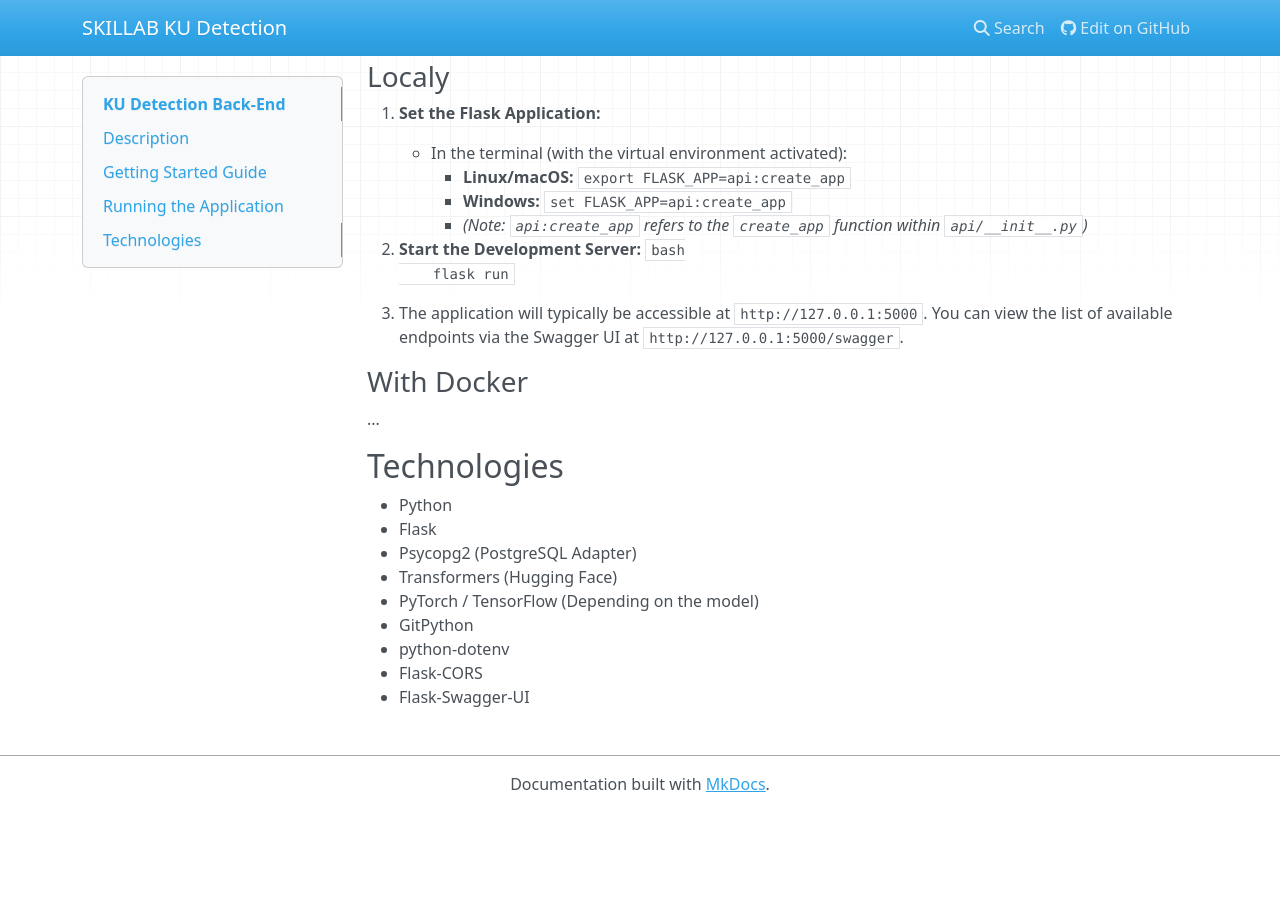
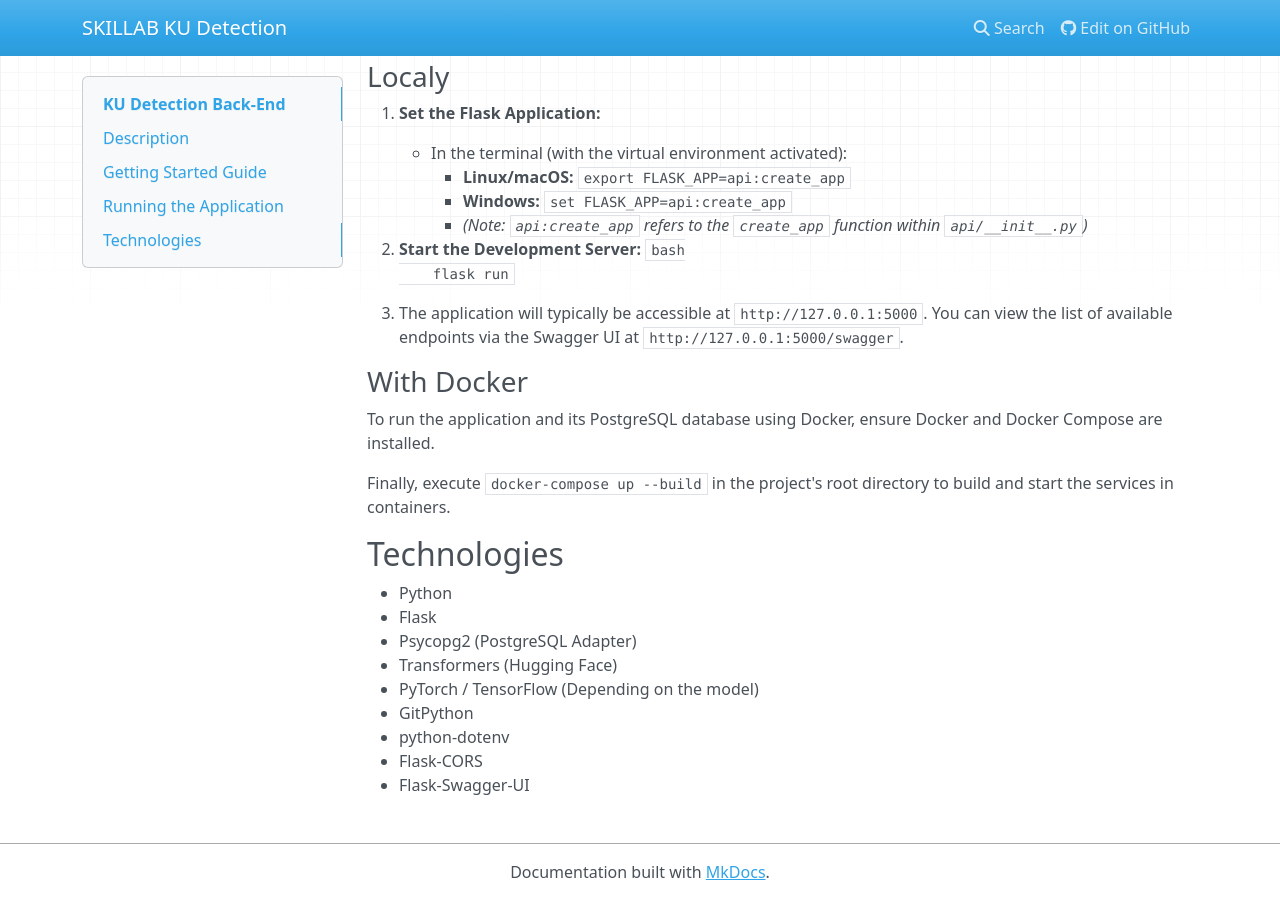
Before and after one commit to tgogos/KU-Detection, an MkDocs documentation site: the page built from docs/index.md, in a window 1280 px wide and 900 px high, scrolled down 2025 px. Built offline with MkDocs 1.6.1, drawn with Linux system fonts in a browser that asks for light colours; nearby versions of some CDN libraries; before the commit the page ends 2837 px from its top, so only the background shows below that.

Commit message:
changes in md file for Docker

```diff
--- a/docs/index.md
+++ b/docs/index.md
@@ -106,7 +106,10 @@ Follow the steps below to set up the backend locally on your machine.
 
 ### With Docker
 
-...
+To run the application and its PostgreSQL database using Docker, ensure Docker and Docker Compose are installed.
+
+Finally, execute `docker-compose up --build` in the project's root directory to build and start the services in containers.
+
 
 ## Technologies
 
```
